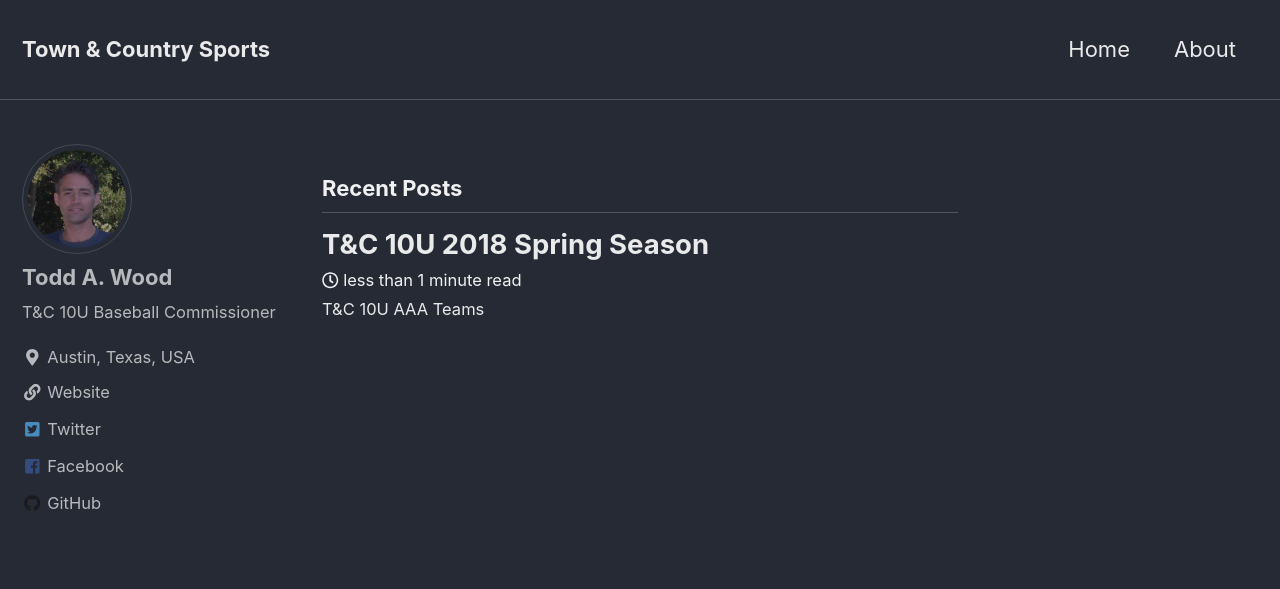
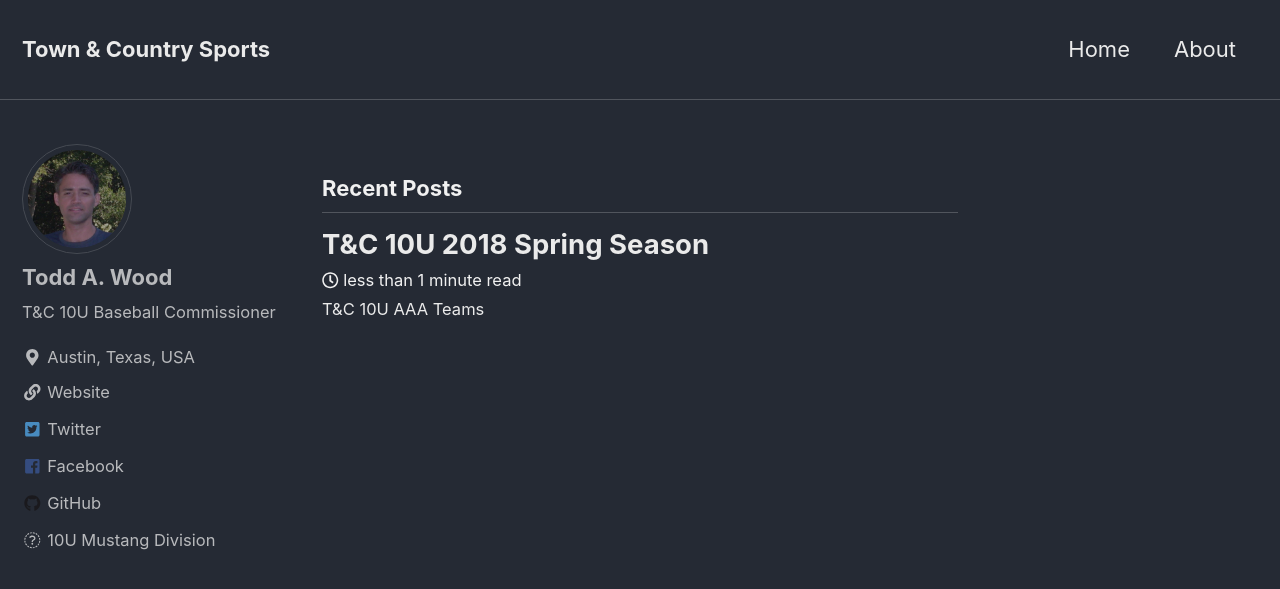
Before and after one commit to tandcsports/tandcsports.github.io, a Jekyll site: the page built from index.html, in a window 1280 px wide and 900 px high. Shown: the top 589 px of the window. Built offline with Jekyll 4.4.1, drawn with Linux system fonts in a browser that asks for light colours; nearby versions of some CDN libraries; the list of posts is cut into pages by our own code.

Commit message:
added link to quickscores

```diff
--- a/_includes/author-profile-custom-links.html
+++ b/_includes/author-profile-custom-links.html
@@ -1,7 +1,5 @@
-<!--
   <li>
-    <a href="http://link-to-whatever-social-network.com/user/" itemprop="sameAs">
-      <i class="fas fa-fw" aria-hidden="true"></i> Custom Social Profile Link
+    <a href="http://www.quickscores.com/Orgs/ExtraMsg.php?OrgDir=tcb&ExtraMsgID=4732" itemprop="sameAs">
+      <i class="fas fa-fw" aria-hidden="true"></i> 10U Mustang Division
     </a>
   </li>
--->
```
